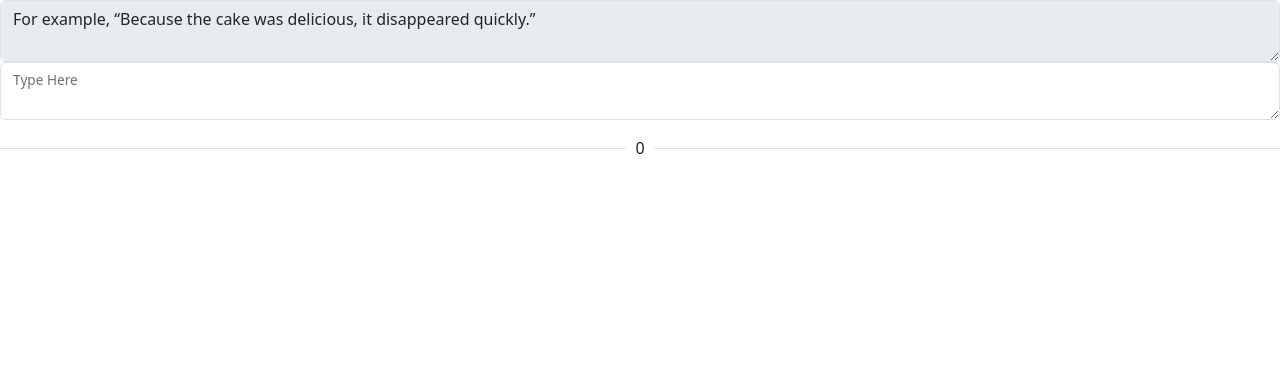
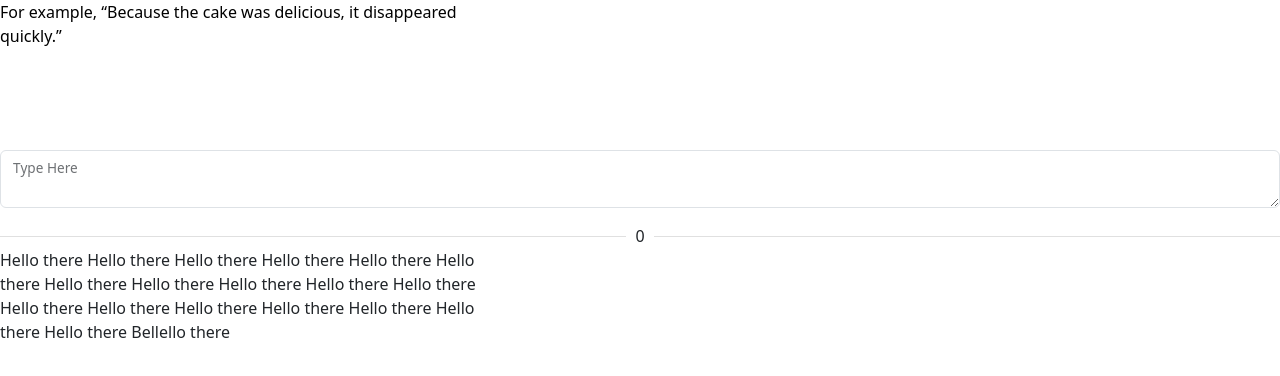
Before and after one commit to Jake-Yeo/nova-type, a React (Create React App) app: page / in a window 1280 px wide. Shown: the top 376 px of the page. Built offline with nearby package versions, Linux system fonts and the light colour scheme.

Commit message:
Split display into multiple spans for multicoloured text

```diff
--- a/src/components/FeedbackDisplay.tsx
+++ b/src/components/FeedbackDisplay.tsx
@@ -2,16 +2,13 @@ import { Color, Typography } from "@mui/material";
 import React, { useContext, useState } from "react";
 import { Form } from "react-bootstrap";
 import { TypingDataContext } from "./TypeFeedAreaDisplay";
+import { getColouredSpan } from "../functions/HelperFunction";
 
 const FeedbackDisplay = () => {
   const typingData = useContext(TypingDataContext);
 
   let typedChars: String[] = typingData.typedSoFar.split('');
   const colouredRows: any[] = [];
-
-  const getColouredSpan = (char: String, colour: String) => {
-    return <span style={{ color: colour.toString() }}>{char}</span>;
-  };
 
   for(let i = 0; i < typedChars.length; i++) {
 
--- a/src/components/ToTypeDisplay.tsx
+++ b/src/components/ToTypeDisplay.tsx
@@ -3,13 +3,43 @@ import React, { useContext, useState } from "react";
 import 'bootstrap/dist/css/bootstrap.min.css'
 import { Form } from "react-bootstrap";
 import { TypingDataContext } from "./TypeFeedAreaDisplay";
+import { getColouredSpan } from "../functions/HelperFunction";
 
 const ToTypeDisplay = () => {
+
   const typingData = useContext(TypingDataContext);
+
+  var spanElementOnlyArray: any[] = [];
+
+  const getToTypeDisplay = () => {
+
+    for (let i = 0; i < typingData.typedSoFar.length; i++) {
+      if (typingData.typedSoFar.charAt(i) === typingData.toType.charAt(i)) {
+        spanElementOnlyArray.push(<span>{getColouredSpan(typingData.toType.charAt(i), 'green')}</span>);
+      } else {
+        spanElementOnlyArray.push(<span>{getColouredSpan(typingData.toType.charAt(i), 'red')}</span>);
+      }
+    }
+    spanElementOnlyArray.push(<span>{getColouredSpan(typingData.toType.substring(typingData.typedSoFar.length, typingData.toType.length), 'black')}</span>);
+
+    return (
+      <div className="anyClass" style={{ whiteSpace: 'pre-wrap', overflowWrap: 'break-word' }}>
+      {spanElementOnlyArray}
+    </div>
+    );
+  }
+
+  ///<div className="anyClass" style={{ whiteSpace: 'pre-wrap', overflowWrap: 'break-word' }}>
+ // <p>Hello there Hello there Hello there Hello there Hello there Hello there Hello there Hello there Hello there Hello there Hello there Hello there Hello there Hello there Hello there Hello there Hello there Hello there <span>Bell</span><span>ello there</span> </p>
+//</div>
+
+//<>
+//{<Form.Control as="textarea" placeholder="Leave a comment here" value={typingData.toType.toString()} disabled/>}
+//</>
 
   return (
     <>
-        <Form.Control as="textarea" placeholder="Leave a comment here" value={typingData.toType.toString()} disabled/>
+        {getToTypeDisplay()}
     </>
   );
 }
--- a/src/components/TypeFeedAreaDisplay.tsx
+++ b/src/components/TypeFeedAreaDisplay.tsx
@@ -5,6 +5,9 @@ import FeedbackDisplay from "./FeedbackDisplay";
 import { getNewSentence } from "../functions/HelperFunction";
 import WpmDisplay from "./WpmDisplay";
 import { Divider } from "@mui/material";
+import TimerDisplay from "./TimerDisplay";
+import "../css/scrollCssTest.css";
+import { FloatingLabel, Form } from "react-bootstrap";
 
 type TypingData = {
     typedSoFar: String,
@@ -19,9 +22,9 @@ export var TypingDataContext = createContext<TypingData>({ // initalize
     typedSoFar: '',
     toType: '',
     wpm: 0,
-    setWpm: () => {},
-    setToType: () => {},
-    setTypedSoFar: () => {}
+    setWpm: () => { },
+    setToType: () => { },
+    setTypedSoFar: () => { }
 });
 
 const TypeFeedAreaDisplay = () => {
@@ -58,6 +61,9 @@ const TypeFeedAreaDisplay = () => {
             <TypingArea></TypingArea>
             <FeedbackDisplay></FeedbackDisplay>
             <Divider><WpmDisplay></WpmDisplay></Divider>
+            <div className="anyClass" style={{ whiteSpace: 'pre-wrap', overflowWrap: 'break-word' }}>
+                <p>Hello there Hello there Hello there Hello there Hello there Hello there Hello there Hello there Hello there Hello there Hello there Hello there Hello there Hello there Hello there Hello there Hello there Hello there <span>Bell</span><span>ello there</span> </p>
+            </div>
         </TypingDataContext.Provider>
     </>);
 }
--- a/src/components/timerDisplay.tsx
+++ b/src/components/timerDisplay.tsx
@@ -1,4 +1,8 @@
-import React from "react";
+import React, { FormEvent, FormEventHandler, useState } from 'react';
+import { Form, FormControl } from 'react-bootstrap';
+
+
+// idea, if encounter a \n character then add a div then add the spans
 
 const TimerDisplay = () => {
 
--- /dev/null
+++ b/src/css/scrollCssTest.css
@@ -0,0 +1,5 @@
+.anyClass {
+    height: 150px;
+    width: 500px;
+    overflow-y: scroll;
+  }
--- a/src/functions/HelperFunction.tsx
+++ b/src/functions/HelperFunction.tsx
@@ -3,13 +3,17 @@ export async function getNewSentence(): Promise<string> {
     let libraryText: String = await response.text(); // Then you need to get the text from the response
     console.log(libraryText);
     const sentenceArray: String[] = libraryText.split("\n");
-    const randomIndex: number =  Math.ceil(Math.random() * sentenceArray.length) - 1;
+    const randomIndex: number = Math.ceil(Math.random() * sentenceArray.length) - 1;
     return sentenceArray[randomIndex].trim(); // must trim, im guessing \n character was still on the sentence which changed its length messing with the logic
 }
 
 export function getWpm(typedSoFar: String, startTime: number, currentTime: number) {
     const approxWords = typedSoFar.length / 5;
-    const elapsedMins: number = (currentTime - startTime)/60;
+    const elapsedMins: number = (currentTime - startTime) / 60;
 
-    return Math.round(approxWords/elapsedMins);
+    return Math.round(approxWords / elapsedMins);
 }
+
+export function getColouredSpan(char: String, colour: String) {
+    return <span style={{ color: colour.toString() }}>{char}</span>;
+};
```
